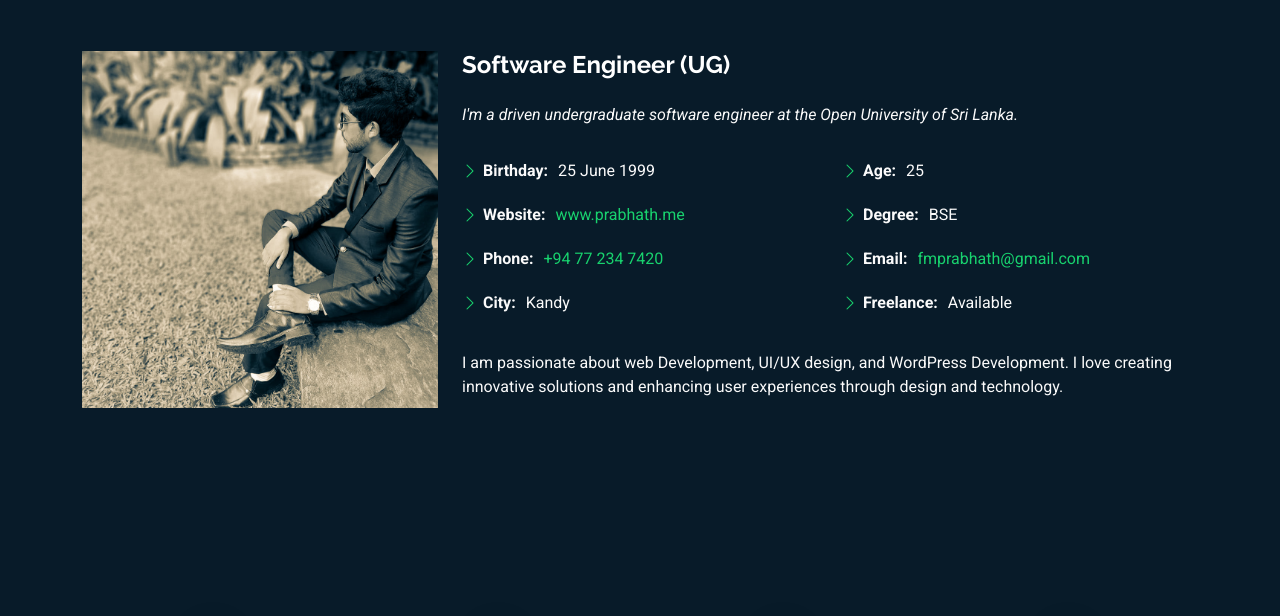
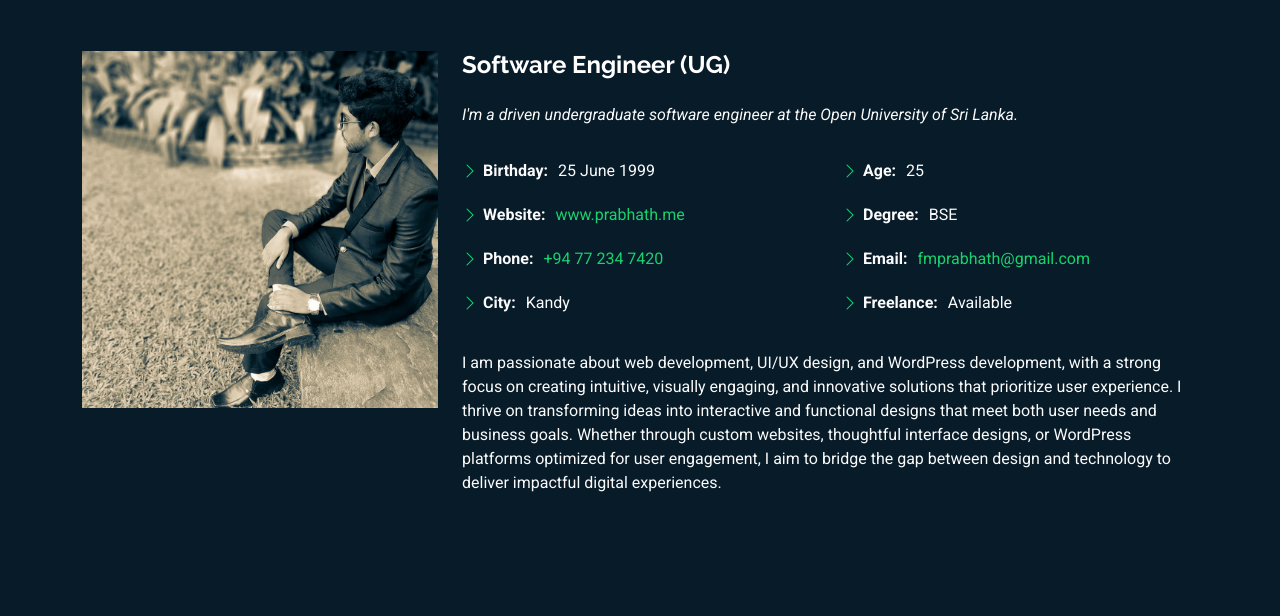
Before and after one commit to prabhathkaluarachchi/prabhath.me, a plain HTML site: page about.html in a window 1280 px wide. Shown: the part 168-784 px from the top of the page. Drawn offline with Linux system fonts and the light colour scheme; files whose address does not match are found by name.

Commit message:
other pages done expect portfolio

```diff
--- a/about.html
+++ b/about.html
@@ -83,6 +83,7 @@
             <div class="col-lg-4">
               <img
                 src="assets/img/profile-img.jpg"
+                width="100%"
                 class="img-fluid"
                 alt="MYIMAGE"
               />
@@ -144,9 +145,15 @@
                 </div>
               </div>
               <p class="py-3">
-                I am passionate about web Development, UI/UX design, and
-                WordPress Development. I love creating innovative solutions and
-                enhancing user experiences through design and technology.
+                I am passionate about web development, UI/UX design, and
+                WordPress development, with a strong focus on creating
+                intuitive, visually engaging, and innovative solutions that
+                prioritize user experience. I thrive on transforming ideas into
+                interactive and functional designs that meet both user needs and
+                business goals. Whether through custom websites, thoughtful
+                interface designs, or WordPress platforms optimized for user
+                engagement, I aim to bridge the gap between design and
+                technology to deliver impactful digital experiences.
               </p>
             </div>
           </div>
@@ -730,8 +737,7 @@
                       me away. He was always proactive, communicated clearly,
                       and went above and beyond to make sure everything was
                       perfect. I'am excited to work with him again in the
-                      future. Highly recommend Prabhath! Thanks so
-                      much!</span
+                      future. Highly recommend Prabhath! Thanks so much!</span
                     >
                     <i class="bi bi-quote quote-icon-right"></i>
                   </p>
@@ -751,7 +757,8 @@
                   <p>
                     <i class="bi bi-quote quote-icon-left"></i>
                     <span
-                      >10/10 highly recommended, incredible work very happy customer and will use again</span
+                      >10/10 highly recommended, incredible work very happy
+                      customer and will use again</span
                     >
                     <i class="bi bi-quote quote-icon-right"></i>
                   </p>
```
Also changed, not shown: resume.html (+1 -1 lines).
